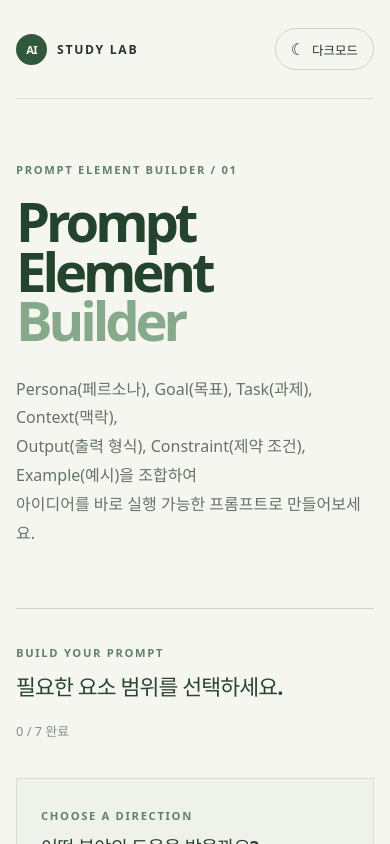
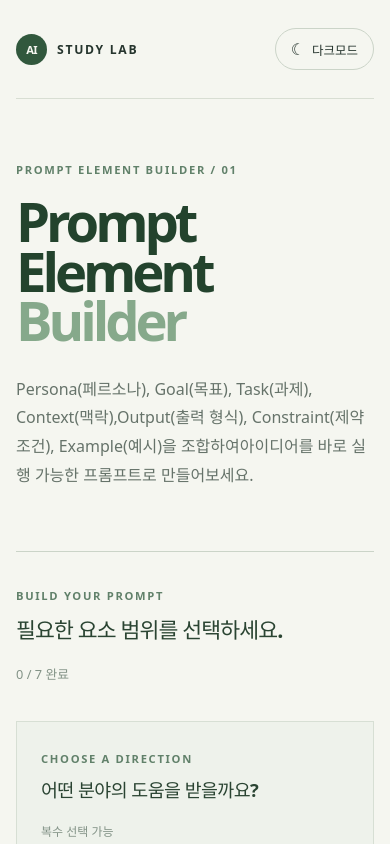
Before and after one commit to mousailee-arch/Test-React, a React (Vite) app: page / in a window 390 px wide. Shown: the top 844 px of the page. Built offline with nearby package versions, Linux system fonts and the light colour scheme.

Commit message:
Improve mobile prompt guide wrapping

```diff
--- a/src/App.css
+++ b/src/App.css
@@ -13,7 +13,7 @@
 .hero h1 { margin: 20px 0 0; color: #23432d; font-size: clamp(3.4rem, 7vw, 6.7rem); line-height: .91; letter-spacing: -.075em; }
 .dark .hero h1 { color: #d7e9d6; }
 .hero h1 em { color: #86a98b; font-style: normal; }
-.hero-copy { align-self: end; margin: 0 0 7px; color: #66736a; font-size: 1rem; line-height: 1.8; }
+.hero-copy { align-self: end; width: 100%; max-width: 34rem; margin: 0 0 7px; color: #66736a; font-size: 1rem; line-height: 1.8; overflow-wrap: break-word; }
 .dark .hero-copy, .dark .field-hint { color: #a8b8aa; }
 .generator, .result-panel { border-top: 1px solid #cbd4c8; padding-top: 31px; }
 .dark .generator, .dark .result-panel { border-color: #405044; }
@@ -97,4 +97,4 @@ textarea::placeholder { color: #9da89f; }
 footer { display: flex; justify-content: space-between; padding: 23px 0 30px; border-top: 1px solid #d8ded3; color: #87948a; font-size: .7rem; letter-spacing: .06em; }
 .dark footer { border-color: #344339; }
 @media (max-width: 900px) { .category-grid { grid-template-columns: 1fr 1fr; } }
-@media (max-width: 700px) { .topbar, .page-content, footer { width: min(100% - 32px, 560px); } .page-content { padding-top: 52px; } .hero { display: block; padding-bottom: 54px; } .hero-copy { margin-top: 29px; } .field-grid { grid-template-columns: 1fr; } .category-heading, .subcategory-heading { align-items: start; flex-direction: column; } .category-grid, .subcategory-groups { grid-template-columns: 1fr; } .section-heading, .result-heading { align-items: start; flex-direction: column; } footer { gap: 10px; flex-direction: column; } }
+@media (max-width: 700px) { .topbar, .page-content, footer { width: min(100% - 32px, 560px); } .page-content { padding-top: 52px; } .hero { display: block; padding-bottom: 54px; } .hero-copy { max-width: none; margin-top: 29px; } .hero-copy br { display: none; } .field-grid { grid-template-columns: 1fr; } .category-heading, .subcategory-heading { align-items: start; flex-direction: column; } .category-grid, .subcategory-groups { grid-template-columns: 1fr; } .section-heading, .result-heading { align-items: start; flex-direction: column; } footer { gap: 10px; flex-direction: column; } }
```
